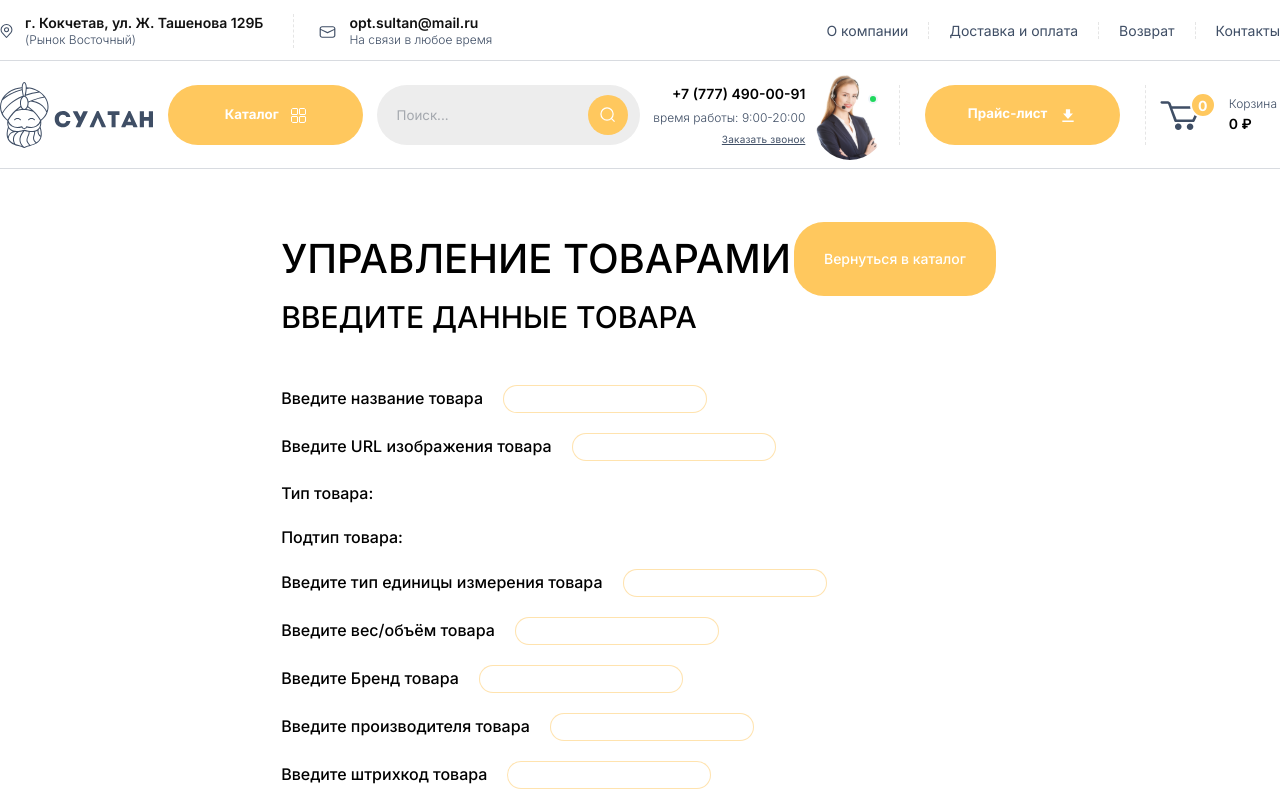
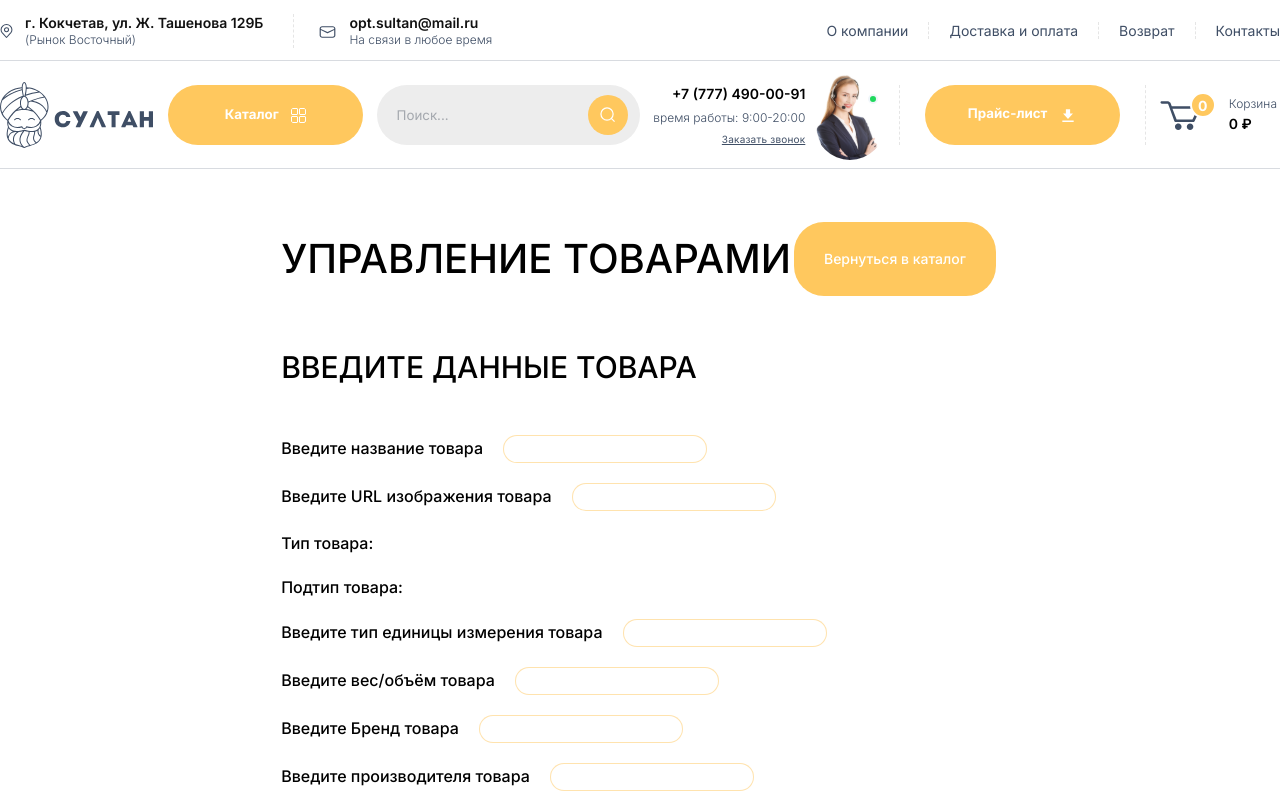
Before and after one commit to Tsogoeva/sultan-online-store, a React (Create React App) app: page /sultan-online-store/management in a window 1280 px wide. Shown: the top 800 px of the page. Built offline with nearby package versions, Linux system fonts and the light colour scheme.

Commit message:
small fix

```diff
--- a/src/pages/GoodsManagement/goods-management.module.scss
+++ b/src/pages/GoodsManagement/goods-management.module.scss
@@ -5,12 +5,16 @@
 	margin: 50px auto;
 
 	.container {
+		display: flex;
+		flex-direction: column;
 		margin-bottom: 50px;
 
 		.header {
 			display: flex;
 			justify-content: space-between;
 			align-items: center;
+
+			margin-bottom: 50px;
 
 			.title {
 				font-weight: 500;
@@ -29,7 +33,9 @@
 			}
 		}
 		.panels {
+			flex: 0 1 33.333%;
 			display: flex;
+			justify-content: space-between;
 		}
 	}
 }
```
